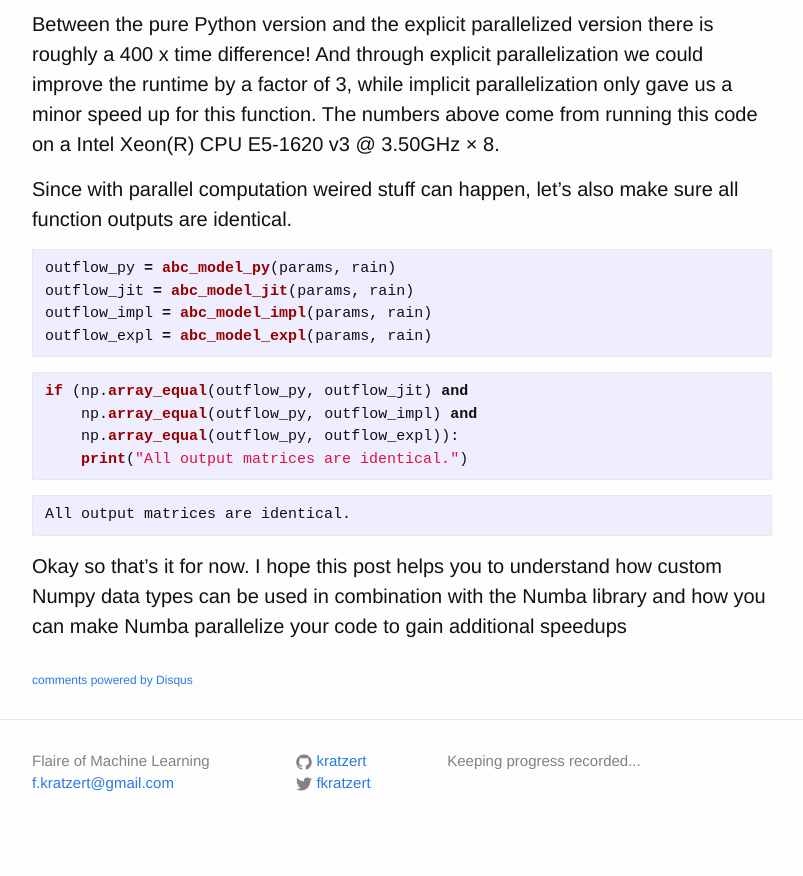
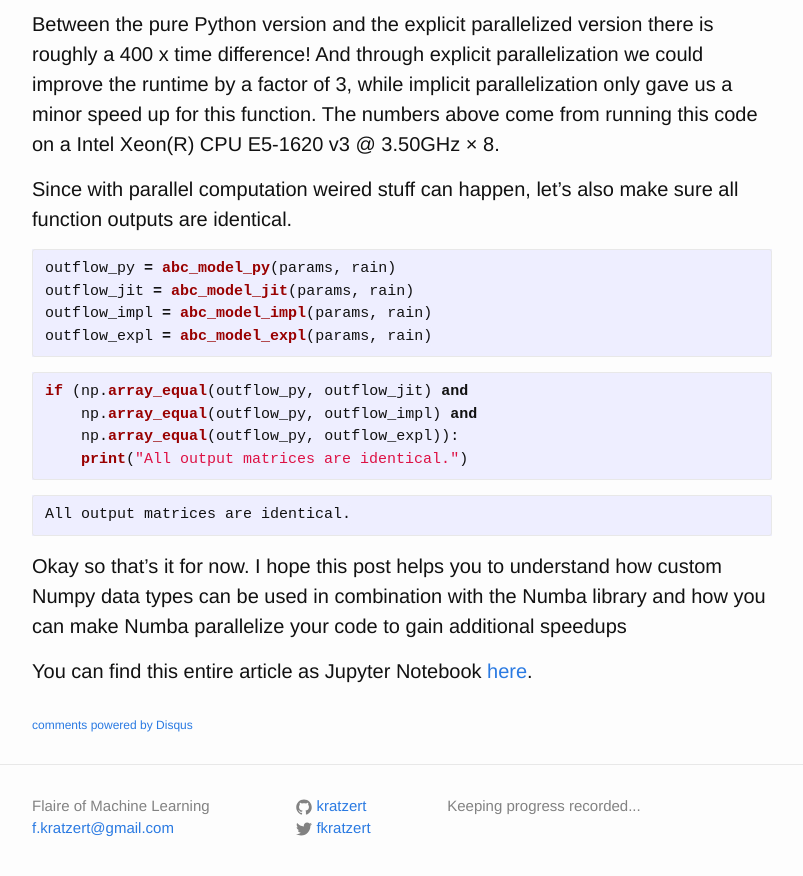
Before and after one commit to kratzert/kratzert.github.io, a Jekyll site: the page built from _posts/2017/2017-09-25-numba-series-part-2-custom-data-types-and-parallelization.markdown, in a window 1280 px wide and 900 px high, scrolled down 5457 px. Shown: the top 876 px of the window, without its empty margins (238-1041 px from the left). Built offline with Jekyll 4.4.1, drawn with Linux system fonts in a browser that asks for light colours; comment, search, counter and statistics services are not loaded; before the commit the page ends 6312 px from its top, so only the background shows below that.

Commit message:
added notebook links to numba tutorials

```diff
--- a/_posts/2017/2017-09-21-numba-series-part-1-the-jit-decorator-and-some-more-numba-basics.markdown
+++ b/_posts/2017/2017-09-21-numba-series-part-1-the-jit-decorator-and-some-more-numba-basics.markdown
@@ -349,3 +349,5 @@ There is a list of some more arguments you could pass to the `@jit` decorator ([
 For now I'll stop here and hope you have now a better understanding how you can use the `@jit` decorator. More specific I hope you have understood, that you can only use specific functions and features in functions you want to optimize and how you can detect if your function was optimized or not. Also you should have an idea now what signatures are and how you can force specific data types with them. The last thing I told you for now was, that you can only call other functions of your own if you also compiled them using the `@jit` decorator.
 
 In the next part, we will have a look at how we can use custom/different data types as inputs with Numba.
+
+You can find this entire article as Jupyter Notebook [here](https://github.com/kratzert/numba_tutorials/blob/master/Part_1_the_jit_decorator.ipynb).
--- a/_posts/2017/2017-09-25-numba-series-part-2-custom-data-types-and-parallelization.markdown
+++ b/_posts/2017/2017-09-25-numba-series-part-2-custom-data-types-and-parallelization.markdown
@@ -238,3 +238,5 @@ if (np.array_equal(outflow_py, outflow_jit) and
 
 
 Okay so that's it for now. I hope this post helps you to understand how custom Numpy data types can be used in combination with the Numba library and how you can make Numba parallelize your code to gain additional speedups
+
+You can find this entire article as Jupyter Notebook [here](https://github.com/kratzert/numba_tutorials/blob/master/Part_2_custom_dtypes_and_parallelization.ipynb).
```
